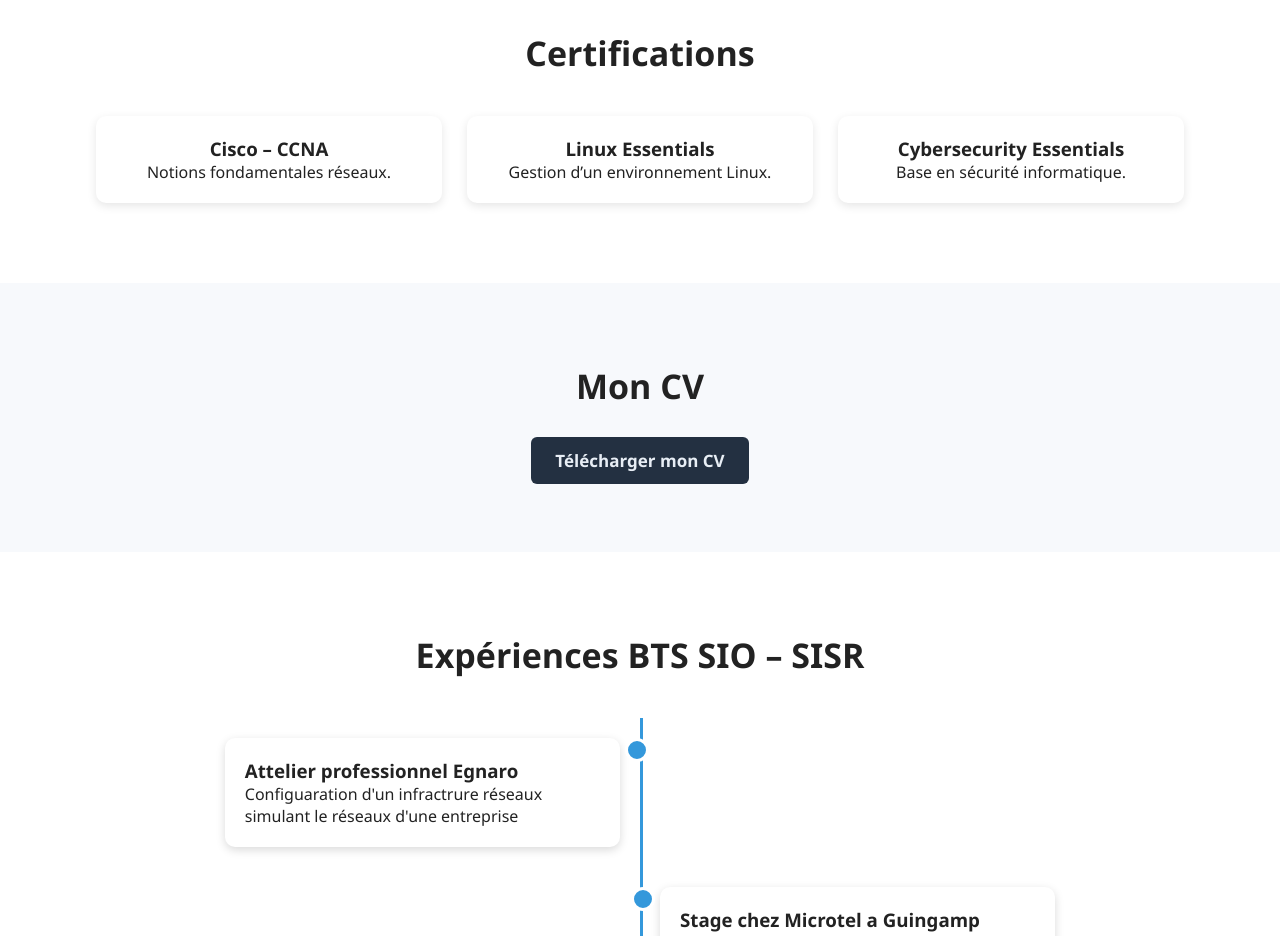
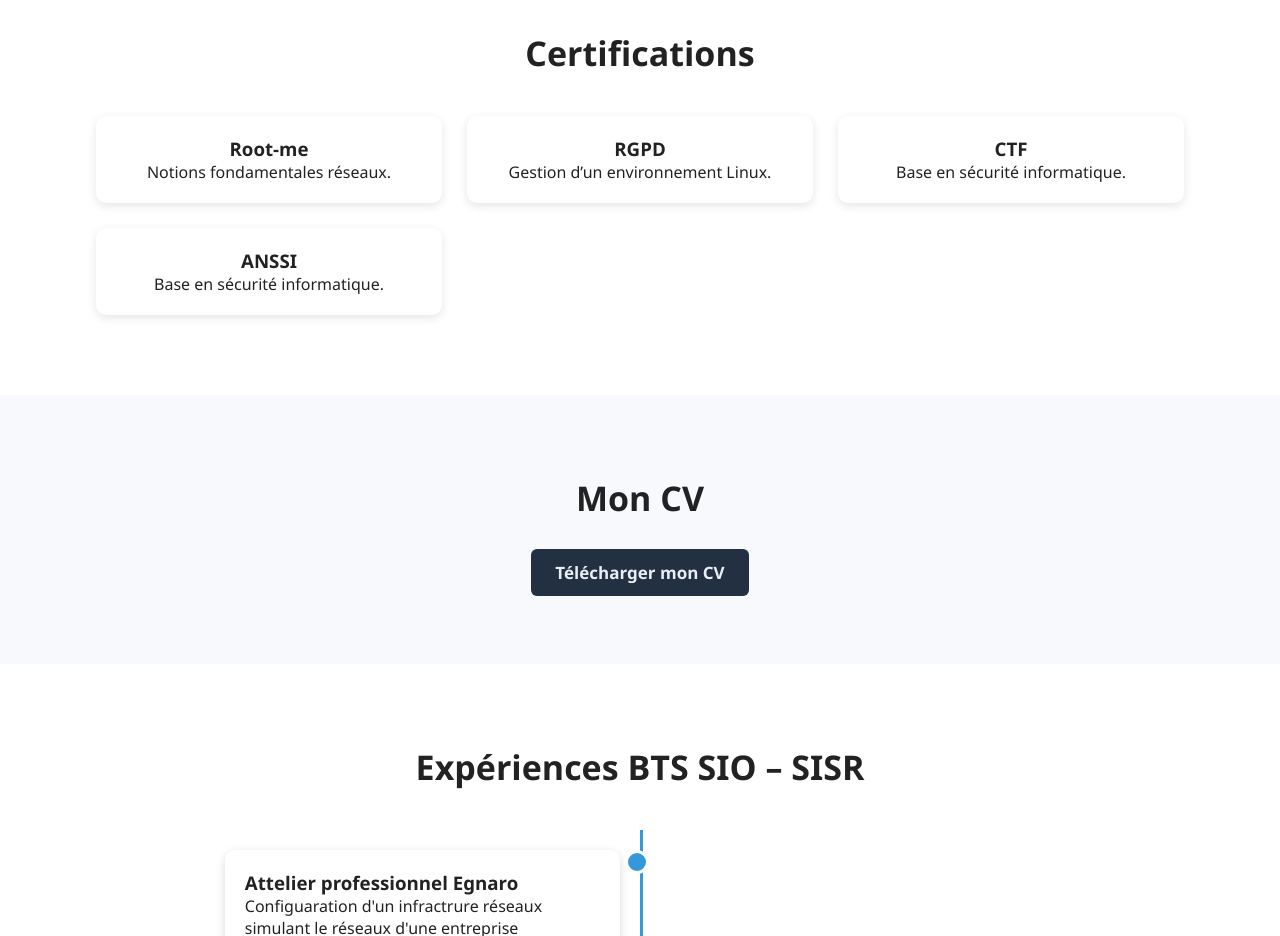
Before and after one commit to Libertiee/libertiee.github.io, a plain HTML site: page index.html in a window 1280 px wide. Shown: the part 2020-2956 px from the top of the page. Drawn offline with nearby package versions, Linux system fonts and the light colour scheme.

Commit message:
Update index.html

```diff
--- a/index.html
+++ b/index.html
@@ -131,15 +131,19 @@
         <h2 class="section-title">Certifications</h2>
         <div class="cards-grid">
             <div class="card">
-                <h3>Cisco – CCNA</h3>
+                <h3>Root-me</h3>
                 <p>Notions fondamentales réseaux.</p>
             </div>
             <div class="card">
-                <h3>Linux Essentials</h3>
+                <h3>RGPD</h3>
                 <p>Gestion d’un environnement Linux.</p>
             </div>
             <div class="card">
-                <h3>Cybersecurity Essentials</h3>
+                <h3>CTF</h3>
+                <p>Base en sécurité informatique.</p>
+            </div>
+            <div class="card">
+                <h3>ANSSI</h3>
                 <p>Base en sécurité informatique.</p>
             </div>
         </div>
```
